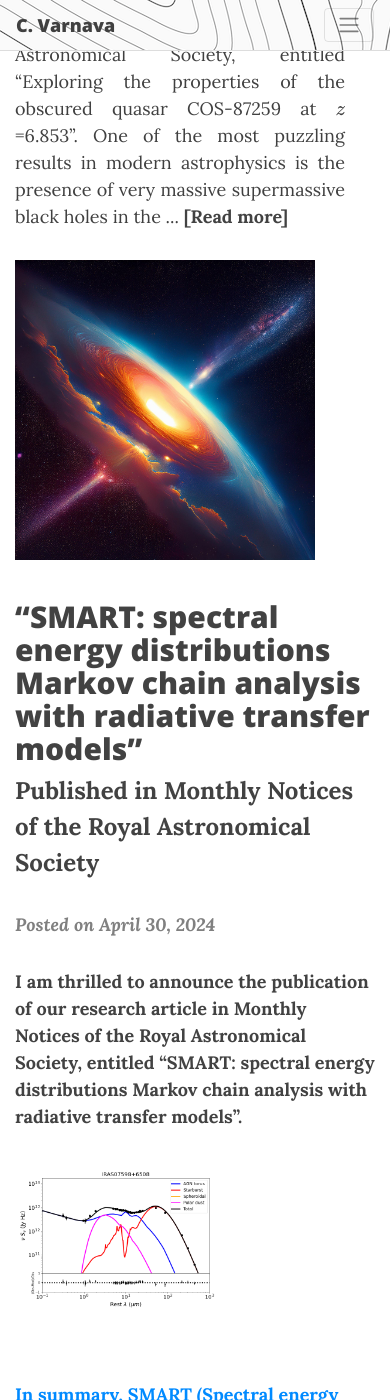
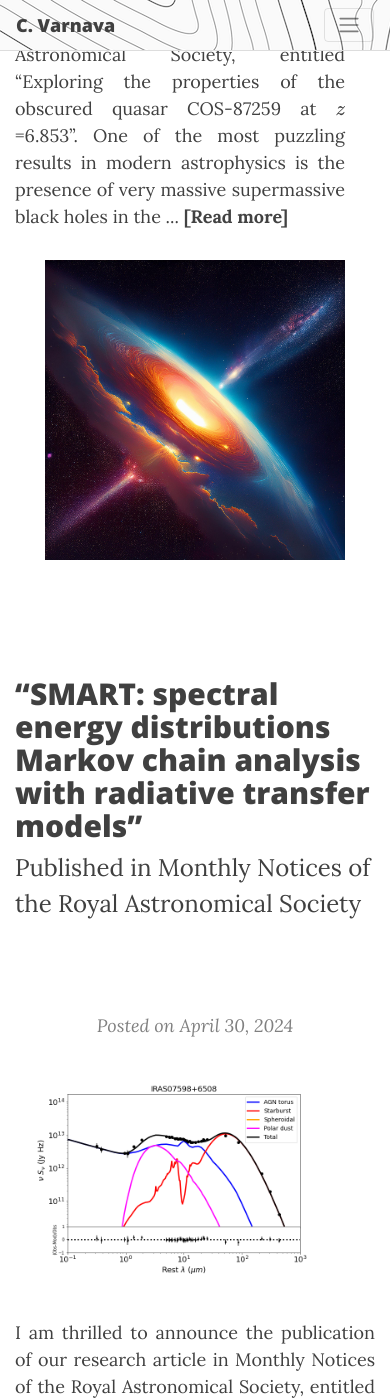
Before and after one commit to ch-var/ch-var.github.io, a Jekyll site: the page built from news.html, in a window 390 px wide and 1400 px high, scrolled down 1514 px. Built offline with Jekyll 4.4.1, drawn with Linux system fonts in a browser that asks for light colours; formulas are drawn with MathJax 3; some of the changed text lies outside the part shown.

Commit message:
Update news.html

```diff
--- a/news.html
+++ b/news.html
@@ -45,7 +45,7 @@
 <i style="color:#808080";>Posted on October 14, 2024</i>
 
 <div style="display: flex; justify-content: space-between; align-items: center; flex-wrap: wrap;">
-  <p style="text-align: justify; flex: 1; margin-right: 30px;">I am delighted to announce the publication of our research article in Monthly Notices of the Royal Astronomical Society, entitled “Exploring the properties of the obscured quasar COS-87259 at \(z\)=6.853”. One of the most puzzling results in modern astrophysics is the presence of very massive supermassive black holes in the ... <a href="https://ch-var.github.io/2024-10-14-COS-87529"><b style="color:#424242";>[Read more]</p>
+  <p style="text-align: justify; flex: 1; margin-right: 30px;">I am delighted to announce the publication of our research article in Monthly Notices of the Royal Astronomical Society, entitled “Exploring the properties of the obscured quasar COS-87259 at \(z\)=6.853”. One of the most puzzling results in modern astrophysics is the presence of very massive supermassive black holes in the ... <a href="https://ch-var.github.io/2024-10-14-COS-87529"><b style="color:#424242";>[Read more]</b></a></p>
   <img src="/assets/img/SMBH.jpg" alt="image" style="max-width: 300px; height: auto;/>
   </div>
 
@@ -78,10 +78,26 @@
 <p>
 <i style="color:#808080";>Posted on April 30, 2024</i>
 
-<p align='justify'>I am thrilled to announce the publication of our research article in Monthly Notices of the Royal Astronomical Society, entitled “SMART: spectral energy distributions Markov chain analysis with radiative transfer models”.
+<div style="display: flex; justify-content: space-between; align-items: center; flex-wrap: wrap;">
+  <img src="/assets/img/IRAS07598+6508_CYGNUS.png" alt="image" style="max-width: 300px; height: auto; margin-right: 30px;"/>
+  <p style="text-align: justify; flex: 1;">I am thrilled to announce the publication of our research article in Monthly Notices of the Royal Astronomical Society, entitled “SMART: spectral energy distributions Markov chain analysis with radiative transfer models”. In summary, <b>SMART</b> (<b>S</b>pectral energy distributions <b>M</b>arkov chain <b>A</b>nalysis with <b>R</b>adiative <b>T</b>ransfer models) is a publicly available open-source spectral ... <a href="https://ch-var.github.io/2024-04-30-SMART"><b style="color:#424242";>[Read more]</b></a></p>
+</div>
 
-<p align="center">
-<img src="/assets/img/IRAS07598+6508_CYGNUS.png" width="60%" height="60%">
-</p>
+<style>
+  /* For smaller screens like mobile */
+  @media (max-width: 600px) {
+    div {
+      flex-direction: column; /* Stack the image and text vertically */
+      align-items: flex-start; /* Align items to the left */
+    }
 
-<p align='justify'>In summary, <b>SMART</b> (<b>S</b>pectral energy distributions <b>M</b>arkov chain <b>A</b>nalysis with <b>R</b>adiative <b>T</b>ransfer models) is a publicly available open-source spectral ... <a href="https://ch-var.github.io/2024-04-30-SMART"><b style="color:#424242";>[Read more]</b></a>
+    img {
+      margin-right: 0; /* Remove the right margin on small screens */
+      margin-bottom: 10px; /* Add some space between the image and text */
+    }
+
+    p {
+      text-align: left; /* Left-align text for better readability on mobile */
+    }
+  }
+</style>
```
